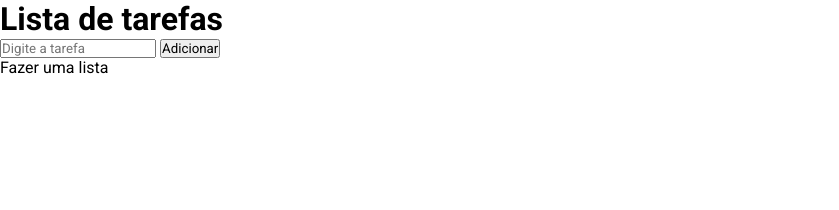
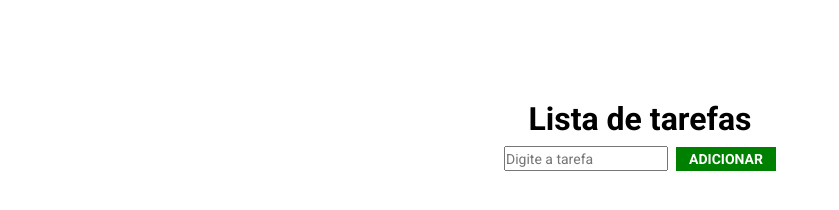
Before and after one commit to arnaldoliro/curso_ebac_frontend, a plain HTML site: page index.html in a window 1280 px wide. Shown: the whole page, without its empty margins (0-839 px from the left). Drawn offline with nearby package versions, Linux system fonts and the light colour scheme.

Commit message:
Finalização do script e da atividade

```diff
--- a/index.html
+++ b/index.html
@@ -1,5 +1,5 @@
 <!DOCTYPE html>
-<html lang="en">
+<html lang="pt-br">
 <head>
     <meta charset="UTF-8">
     <meta name="viewport" content="width=device-width, initial-scale=1.0">
@@ -14,13 +14,11 @@
         <h1>Lista de tarefas</h1>
     </header>
     <form>
-        <input type="text" placeholder="Digite a tarefa">
-        <button type="submit">Adicionar</button>
+        <input id="form-task" type="text" placeholder="Digite a tarefa">
+        <button id="form-btn" type="submit">Adicionar</button>
     </form>
-    <ul>
-        <li>
-            Fazer uma lista
-        </li>
-    </ul>
+    <ul id="my-list"></ul>
+    <script src="https://code.jquery.com/jquery-3.7.1.min.js"></script>
+    <script src="main.js"></script>
 </body>
 </html>
--- a/main.css
+++ b/main.css
@@ -1,5 +1,46 @@
 *{
     margin: 0;
     padding: 0;
-    font-family: "Roboto", sans-serif;;
+    font-family: "Roboto", sans-serif;
 }
+
+header {
+    display: flex;
+    justify-content: center;
+    margin-top: 100px;
+}
+
+form {
+    display: flex;
+    justify-content: center;
+    margin-top: 8px;
+    margin-bottom: 16px;
+    align-items: center;
+}
+form input {
+    height: 21px;
+    margin-right: 8px;
+    font-size: 14px;
+}
+
+form button {
+    height: 24px;
+    width: 100px;
+    font-size: 14px;
+    background-color: green;
+    border: none;
+    color: #fff;
+    text-transform: uppercase;
+    font-weight: bold;
+    cursor: pointer;
+}
+
+ul li {
+    display: flex;
+    justify-content: center;
+    margin-bottom: 8px;
+    cursor: pointer;
+}
+.riscado {
+    text-decoration: line-through;
+}
--- /dev/null
+++ b/main.js
@@ -0,0 +1,16 @@
+$(document).ready(function(){
+
+    $('#my-list').on('click', 'li', function(){
+        $(this).toggleClass('riscado');
+    })
+
+    $('form').submit(function(e){
+        e.preventDefault();
+
+        const captaTarefa = $('#form-task').val();
+
+        $('#my-list').append('<li>' + captaTarefa + '</li>');
+
+        $('#form-task').val('');
+    })
+})
```
